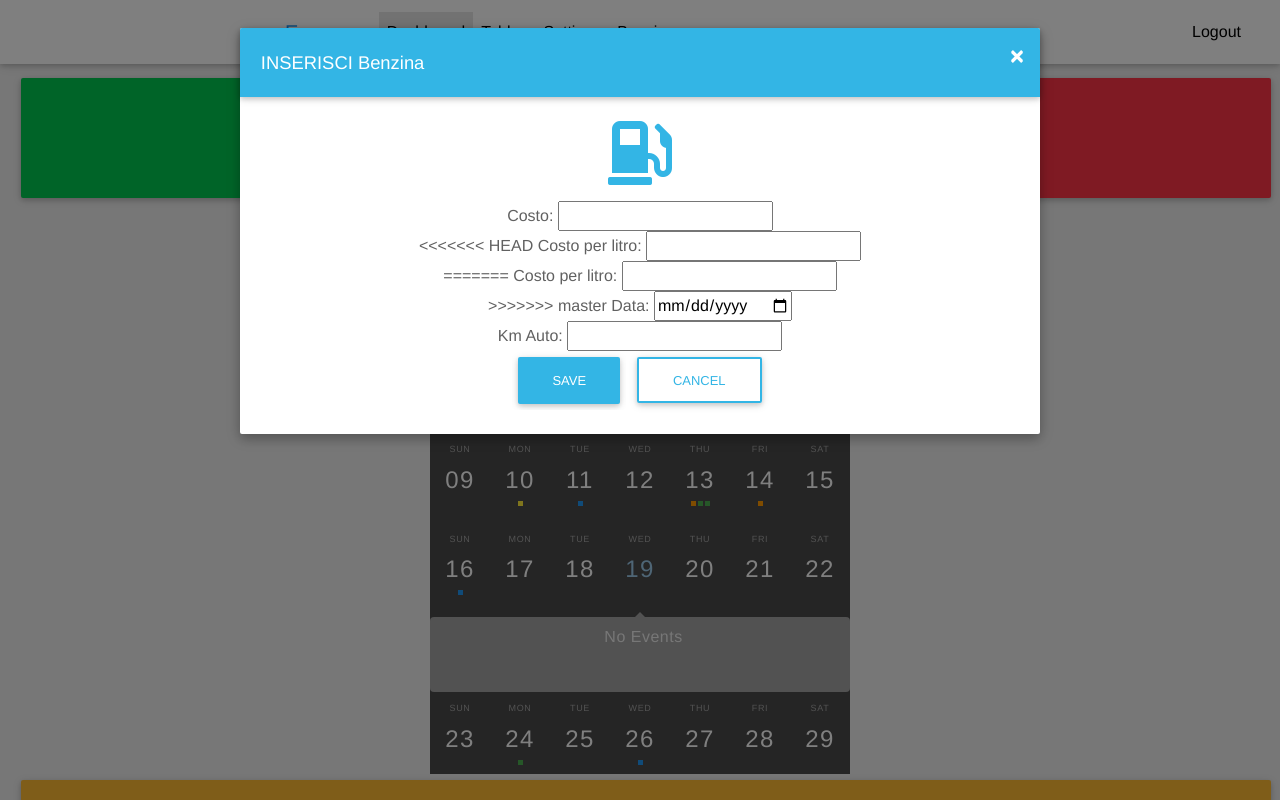
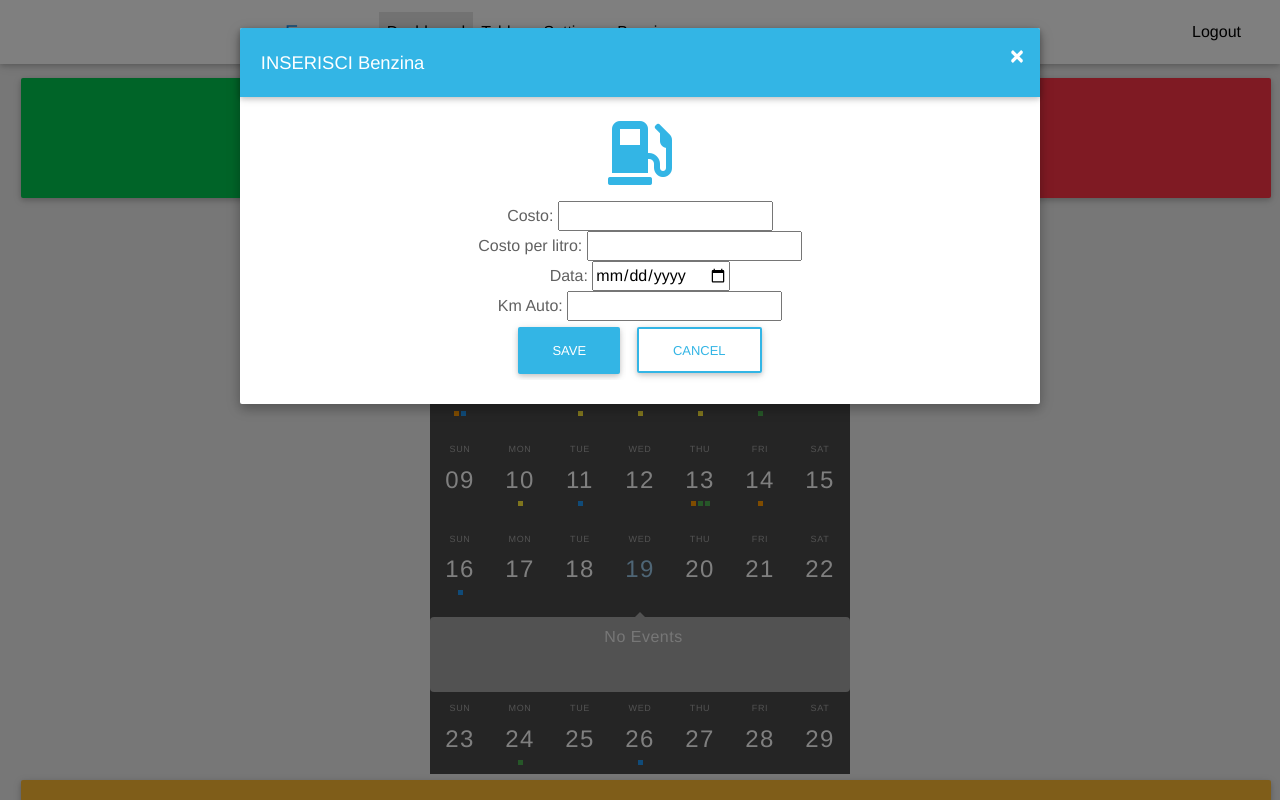
Before and after one commit to 3dvolt/expense-monitor, a Flask app: template templates/dashboard.html in a window 1280 px wide, after a click on "BENZINA". Run offline with Flask 2, Linux system fonts and the light colour scheme; the template is opened without the code that fills it, so the values that code supplies are empty; parts of the project's set-up code (start-up, migrations or seed data) failed here and were passed over; some libraries are stand-ins or nearby versions.

Commit message:
float fix

```diff
--- a/templates/dashboard.html
+++ b/templates/dashboard.html
@@ -167,11 +167,7 @@
                         <i class="fas fa-gas-pump fa-4x mb-3 animated rotateIn"></i>
 						<form action="/insert" method="POST">
 						Costo: <input type="number" name="cost"><br>
-<<<<<<< HEAD
-						Costo per litro: <input type="number" step="0.01" name="litcost"><br>
-=======
-						Costo per litro: <input type="number" name="litcost"><br>
->>>>>>> master
+						Costo per litro: <input type="number" step="any" name="litcost"><br>
 						Data: <input type="date" name="data"><br>
 						Km Auto: <input type="number" name="totKm"><br>
                     <div>
```
